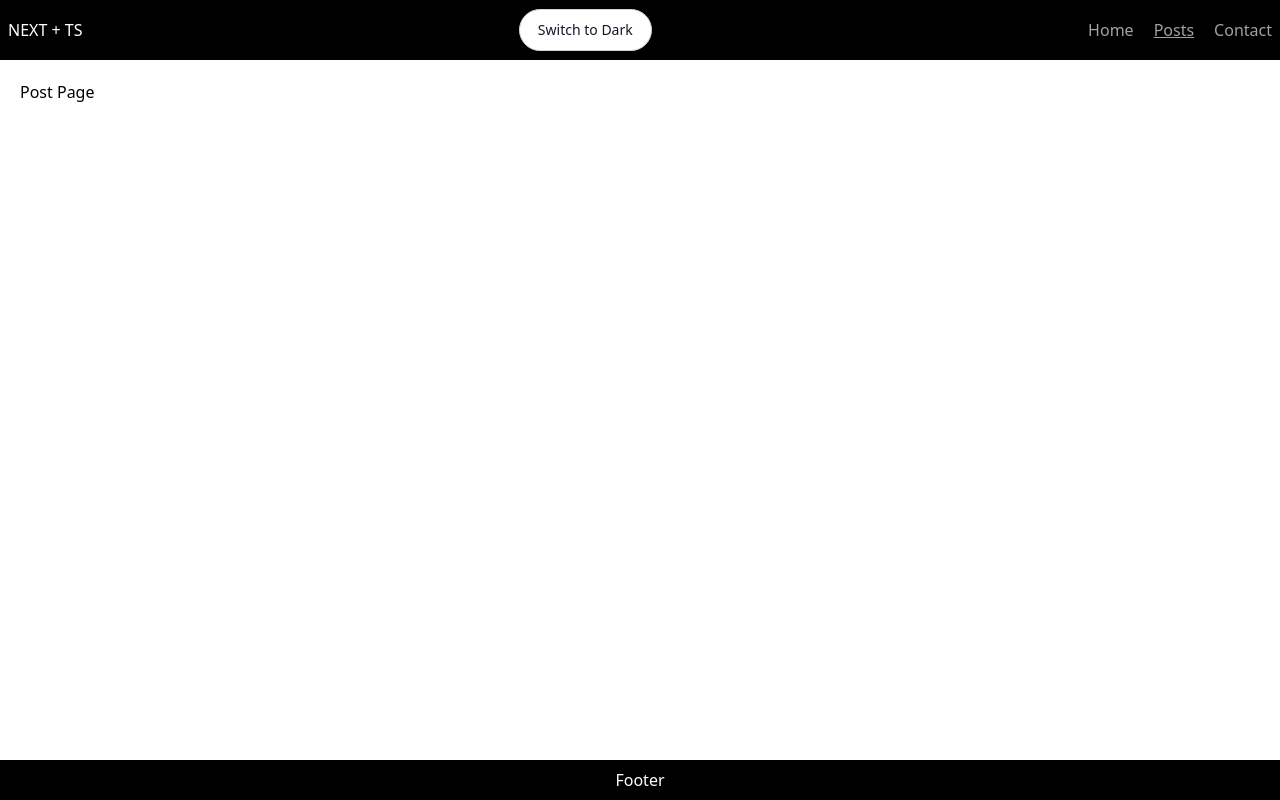
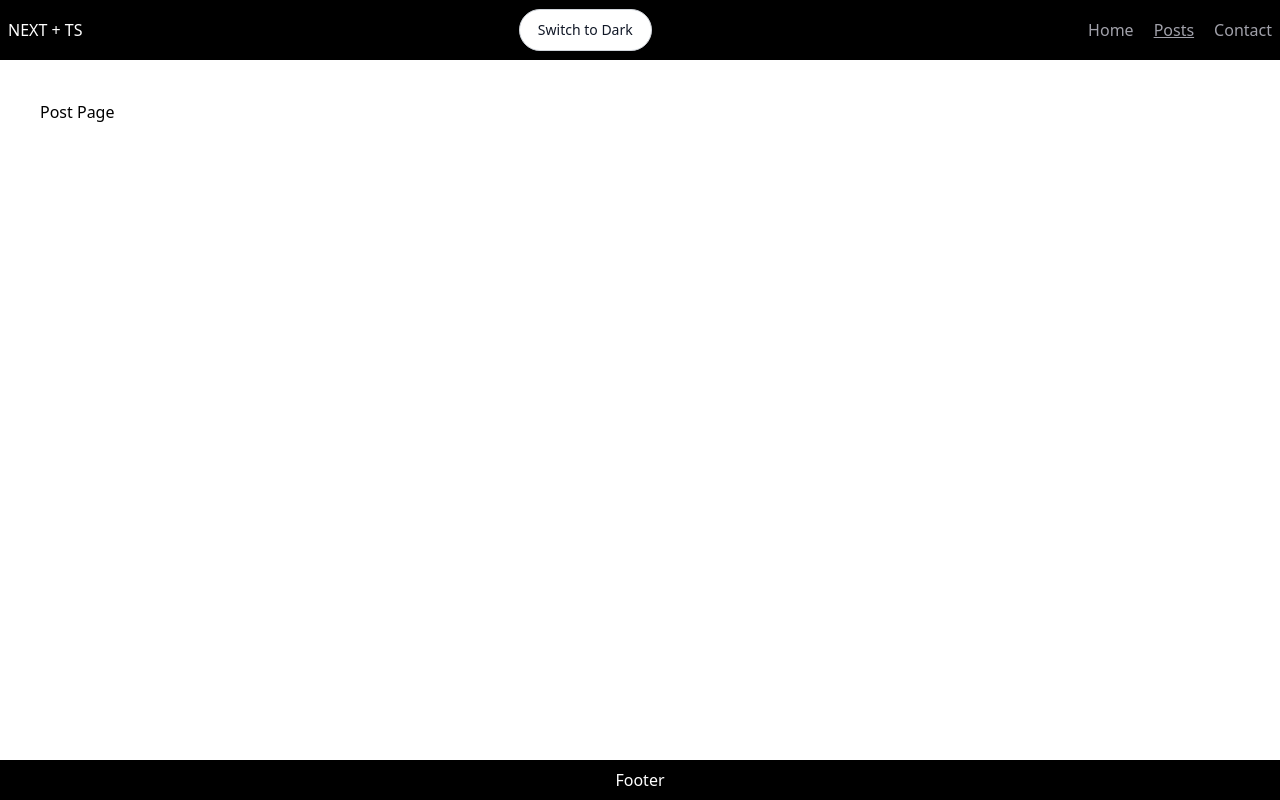
Before and after one commit to lidiabylicka/start-ts, a Next.js app: page /posts in a window 1280 px wide. Built offline with nearby package versions, Linux system fonts and the light colour scheme.

Commit message:
api trials

```diff
--- a/package.json
+++ b/package.json
@@ -25,6 +25,8 @@
     "eslint-config-next": "14.1.0",
     "postcss": "^8",
     "tailwindcss": "^3.3.0",
-    "typescript": "^5"
+    "typescript": "^5",
+    "webpack": "^5.90.1",
+    "webpack-cli": "^5.1.4"
   }
 }
--- a/src/app/_app.tsx
+++ b/src/app/_app.tsx
@@ -1,5 +1,3 @@
-import { ThemeProvider } from 'next-themes';
-
 import './globals.css';
 
 function MyApp({ Component, pageProps }) {
--- /dev/null
+++ b/src/app/api/posts.ts
@@ -0,0 +1,12 @@
+import type { NextApiRequest, NextApiResponse } from 'next';
+
+type ResponseData = {
+  message: string;
+};
+
+export default function handler(
+  req: NextApiRequest,
+  res: NextApiResponse<ResponseData>
+) {
+  res.status(200).json({ message: 'Hello from Next.js!' });
+}
--- a/src/app/layout.tsx
+++ b/src/app/layout.tsx
@@ -1,6 +1,6 @@
 import type { Metadata } from 'next';
 import { Providers } from '@/app/providers';
-import { useTheme } from 'next-themes';
+
 import Container from '@/components/Container';
 import Header from '@/components/Header';
 import Footer from '@/components/Footer';
@@ -8,22 +8,25 @@ import Footer from '@/components/Footer';
 import './globals.css';
 
 export const metadata: Metadata = {
-  title: 'Devstock Wprowadzenie na Praktyki',
+  title: 'Devstock Wprowadzesnie na Praktyki',
   description: 'My first Next.js + TS project',
 };
 
 export default function RootLayout({
   children,
+  theme,
 }: Readonly<{
   children: React.ReactNode;
+  theme: string;
 }>) {
   return (
     <html lang='en'>
       <body suppressHydrationWarning>
         <Providers>
+          {/* add Error Boundary */}
           <Container>
             <Header />
-            <div className='p-5 flex-grow'>{children}</div>
+            <div className='p-10 flex-grow'>{children}</div>
             <Footer />
           </Container>
         </Providers>
--- /dev/null
+++ b/src/app/posts/Container.tsx
@@ -0,0 +1,4 @@
+const Container = ({ children }) => {
+  return <div className={`flex flex-col`}>{children}</div>;
+};
+export default Container;
--- /dev/null
+++ b/src/app/posts/[id]/page.tsx
@@ -0,0 +1,3 @@
+export default function Post({ params }: { params: { slug: string } }) {
+  return <div>My Post: {params.slug}</div>;
+}
--- a/src/app/posts/page.tsx
+++ b/src/app/posts/page.tsx
@@ -1,8 +1,20 @@
+import Container from './Container';
+
+export async function generateStaticParams() {
+  const posts = await fetch('https://localhost:3000/api/posts').then((res) =>
+    res.json()
+  );
+
+  return posts.map((post) => ({
+    slug: post.slug,
+  }));
+}
+
 const PostPage = () => {
   return (
-    <div>
-      <h1>Post Page</h1>
-    </div>
+    <Container>
+      <h1>Post Page </h1>
+    </Container>
   );
 };
 
--- a/src/components/Container.tsx
+++ b/src/components/Container.tsx
@@ -1,20 +1,14 @@
-import { useTheme } from 'next-themes';
+'use client';
 
 const Container = ({
   theme,
   children,
 }: {
-  theme: string;
+  theme?: string;
   children: React.ReactNode;
 }) => {
   return (
-    <div
-      className={`flex flex-col min-h-screen ${
-        theme === 'dark' ? 'bg-mainDark' : 'bg-mainLight'
-      }`}>
-      {children}
-    </div>
+    <div className={`flex flex-col min-h-screen ${theme}`}>{children}</div>
   );
 };
-
 export default Container;
```
Also changed, not shown: 1 other file (tests, documents, lock files or other folders).
